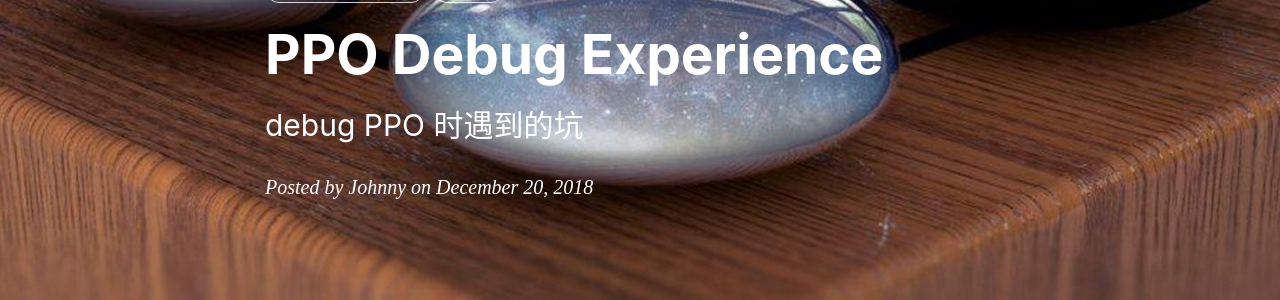
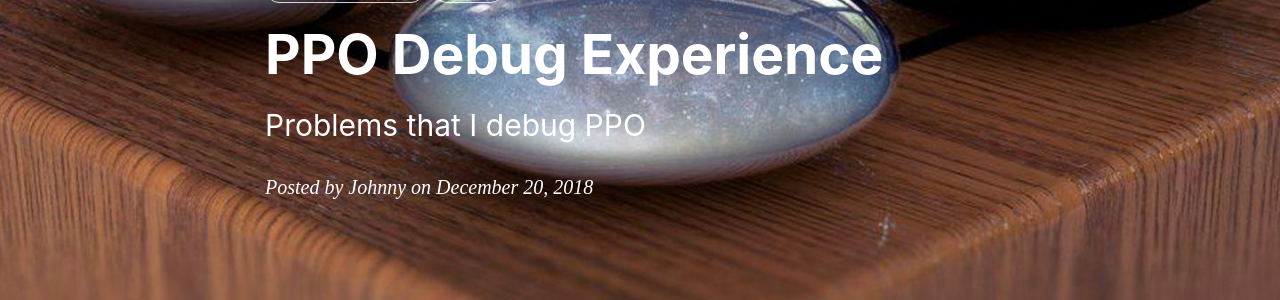
Before and after one commit to sweetice/previous_blog, a Jekyll site: the page built from _posts/2018-12-20-PPO Debug Experience.md, in a window 1280 px wide. Shown: the part 175-475 px from the top of the page. Built offline with Jekyll 4.4.1, drawn with Linux system fonts in a browser that asks for light colours; nearby versions of some CDN libraries; comment, search, counter and statistics services are not loaded.

Commit message:
Update 2018-12-20-PPO Debug Experience.md

```diff
--- a/_posts/2018-12-20-PPO Debug Experience.md
+++ b/_posts/2018-12-20-PPO Debug Experience.md
@@ -1,7 +1,7 @@
 ---
 layout:     post
 title:      PPO Debug Experience
-subtitle:   debug PPO 时遇到的坑
+subtitle:   Problems that I debug PPO
 date:       2018-12-20
 author:     Johnny
 header-img: img/post-bg-reinforcement-learning.png
```
